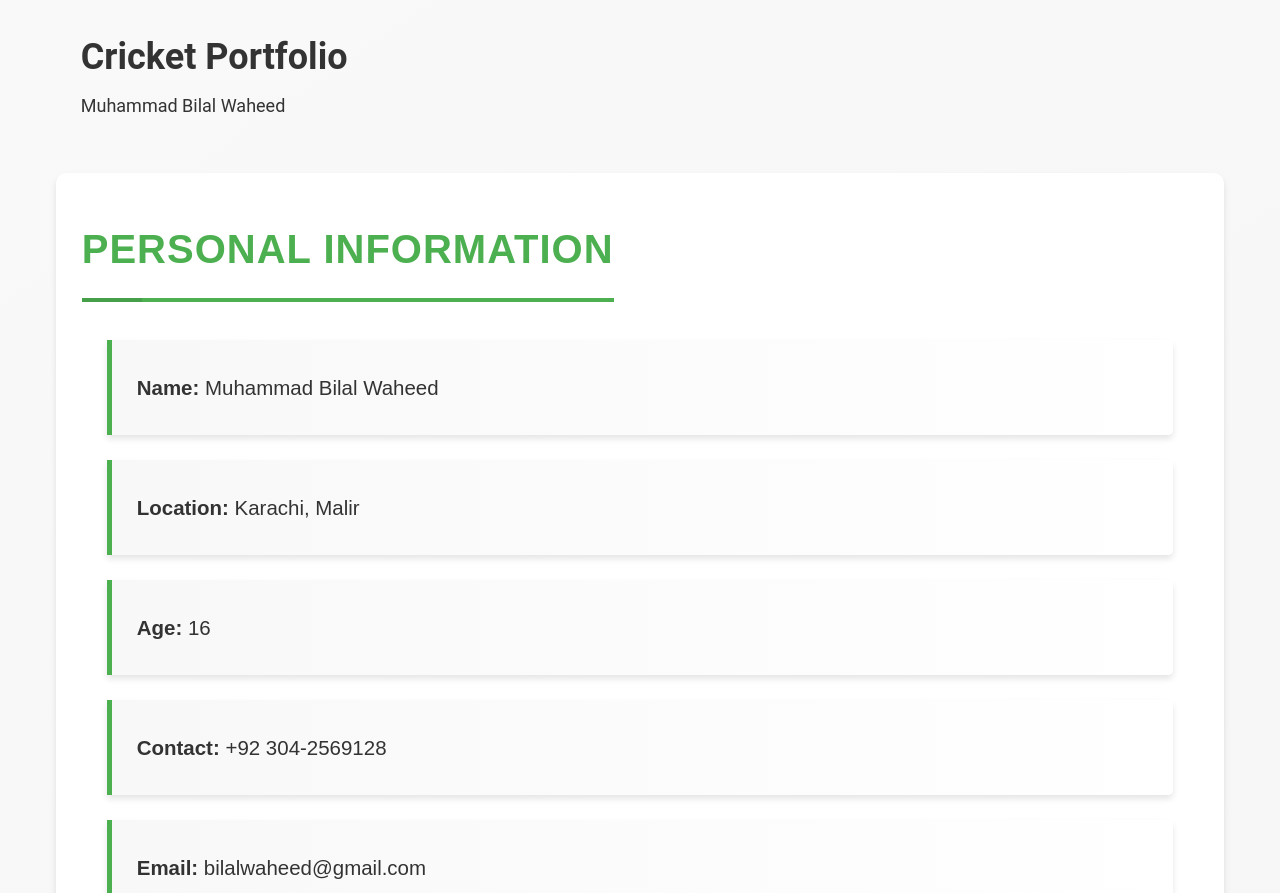
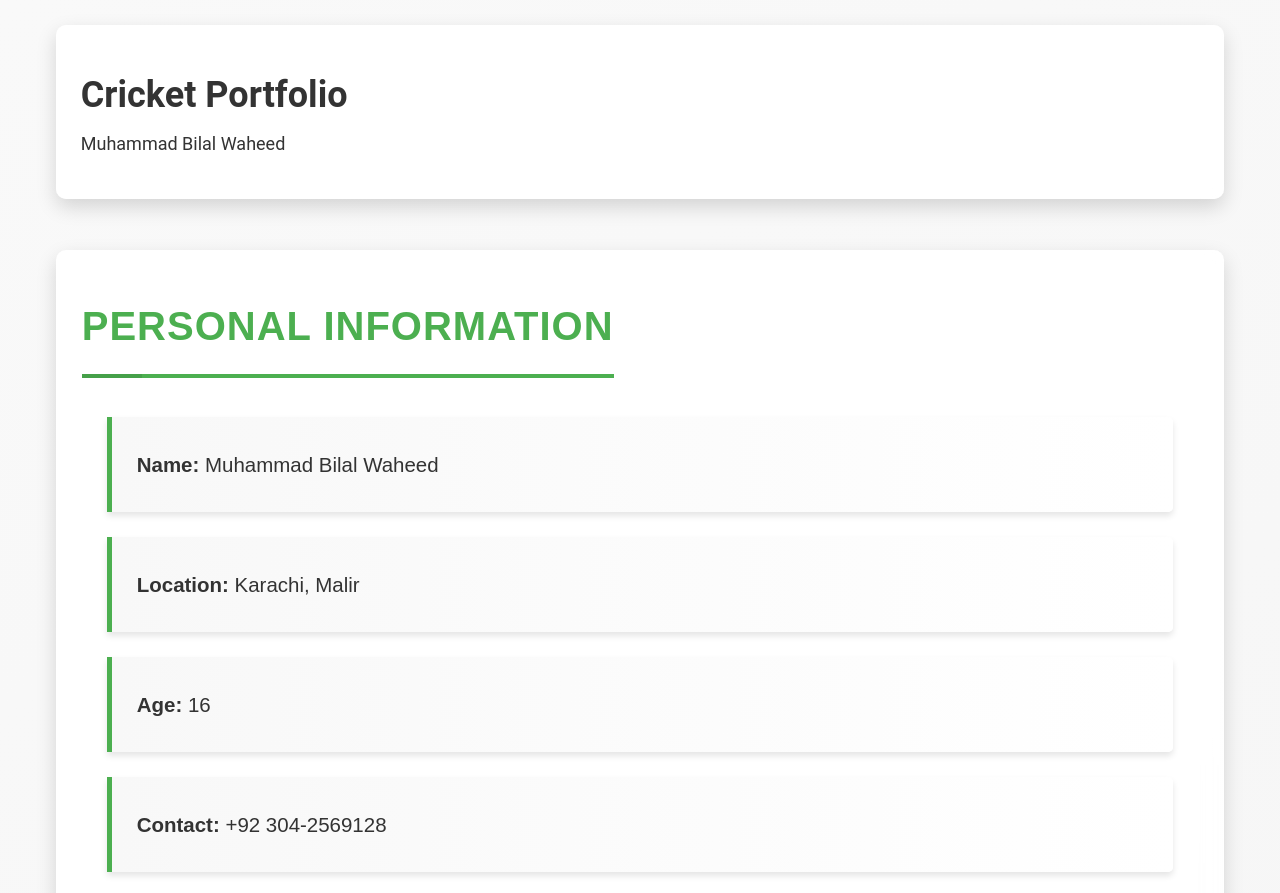
Before and after one commit to Muhibkhan999/Cricket-portfolio, a plain HTML site: page index.html in a window 1280 px wide. Shown: the top 893 px of the page. Drawn offline with Linux system fonts and the light colour scheme.

Commit message:
first commit

```diff
--- a/styles.css
+++ b/styles.css
@@ -12,7 +12,7 @@
     --text-color: #333;
     --bg-light: #f9f9f9;
     --bg-dark: #f0f0f0;
-    --transition: all 0.4s cubic-bezier(0.4, 0, 0.2, 1); /* Smoother transition */
+    --transition: all 0.4s cubic-bezier(0.4, 0, 0.2, 1);
     --shadow-sm: 0 4px 6px rgba(0, 0, 0, 0.1);
     --shadow-md: 0 8px 20px rgba(0, 0, 0, 0.15);
     --shadow-lg: 0 12px 28px rgba(0, 0, 0, 0.2);
@@ -44,6 +44,42 @@ body {
     width: min(95%, var(--max-width));
     margin-inline: auto;
     padding-inline: var(--spacing-sm);
+    padding-block: var(--spacing-md);
+    border-radius: var(--border-radius-md);
+    background: rgba(255, 255, 255, 0.9);
+    box-shadow: var(--shadow-md);
+    transition: var(--transition);
+    position: relative;
+    overflow: hidden;
+    backdrop-filter: blur(10px);
+}
+
+.container:hover {
+    background: rgba(255, 255, 255, 1);
+    box-shadow: var(--shadow-lg);
+    transform: scale(1.02);
+}
+
+.container::before {
+    content: '';
+    position: absolute;
+    inset: 0;
+    background: linear-gradient(145deg, rgba(76, 175, 80, 0.1), rgba(69, 160, 73, 0.15));
+    opacity: 0;
+    transition: var(--transition);
+    z-index: 1;
+}
+
+.container:hover::before {
+    opacity: 1;
+}
+
+@media (max-width: 768px) {
+    .container {
+        width: 100%;
+        padding-inline: var(--spacing-xs);
+        padding-block: var(--spacing-sm);
+    }
 }
 
 img {
@@ -51,7 +87,7 @@ img {
     height: auto;
     border-radius: var(--border-radius-lg);
     box-shadow: var(--shadow-md);
-    transition: transform 0.4s ease, box-shadow 0.4s ease, filter 0.4s ease; /* Smooth transform and shadow on hover */
+    transition: var(--transition);
     transform-origin: center;
     filter: brightness(1) contrast(1.05) saturate(1.1);
     cursor: pointer;
@@ -70,7 +106,7 @@ img:hover {
     border-radius: var(--border-radius-lg);
     margin: var(--spacing-md) 0;
     box-shadow: var(--shadow-sm);
-    transition: transform 0.4s ease, box-shadow 0.4s ease; /* Smooth scaling on hover */
+    transition: var(--transition);
 }
 
 .image-container::before {
@@ -79,7 +115,7 @@ img:hover {
     inset: 0;
     background: linear-gradient(60deg, rgba(76, 175, 80, 0.4), rgba(69, 160, 73, 0.4));
     opacity: 0;
-    transition: opacity 0.4s ease; /* Smooth fade-in effect */
+    transition: var(--transition);
     z-index: 1;
     backdrop-filter: blur(3px);
 }
@@ -91,7 +127,7 @@ img:hover {
 .image-container img {
     display: block;
     width: 100%;
-    transition: transform 0.6s cubic-bezier(0.4, 0, 0.2, 1); /* Smooth zoom effect */
+    transition: var(--transition);
 }
 
 .image-container:hover img {
@@ -104,7 +140,7 @@ section {
     background: white;
     border-radius: var(--border-radius-md);
     box-shadow: var(--shadow-sm);
-    transition: transform 0.4s ease, box-shadow 0.4s ease; /* Smooth transform on hover */
+    transition: var(--transition);
     position: relative;
     overflow: hidden;
     backdrop-filter: blur(10px);
@@ -126,7 +162,7 @@ section h2 {
     display: inline-block;
     text-transform: uppercase;
     letter-spacing: 1px;
-    transition: all 0.4s ease; /* Smooth transition for text color */
+    transition: var(--transition);
 }
 
 section h2::after {
@@ -137,7 +173,7 @@ section h2::after {
     width: 60px;
     height: 4px;
     background: var(--primary-dark);
-    transition: width 0.4s ease, background 0.4s ease; /* Smooth transition for underline */
+    transition: var(--transition);
 }
 
 section:hover h2::after {
@@ -159,7 +195,7 @@ ul li {
     padding: var(--spacing-sm);
     border-left: 5px solid var(--primary-color);
     background: linear-gradient(to right, #f8f8f8, white);
-    transition: transform 0.3s ease, box-shadow 0.3s ease; /* Smooth hover effects */
+    transition: var(--transition);
     position: relative;
     overflow: hidden;
     border-radius: 0 var(--border-radius-sm) var(--border-radius-sm) 0;
@@ -174,7 +210,7 @@ ul li::before {
     height: 100%;
     width: 0;
     background: linear-gradient(to right, rgba(76, 175, 80, 0.15), rgba(76, 175, 80, 0.05));
-    transition: width 0.4s ease; /* Smooth slide-in effect */
+    transition: var(--transition);
 }
 
 ul li:hover::before {
@@ -197,7 +233,7 @@ footer {
     position: relative;
     overflow: hidden;
     backdrop-filter: blur(10px);
-    transition: transform 0.3s ease, box-shadow 0.3s ease; /* Smooth transform and shadow */
+    transition: var(--transition);
 }
 
 footer::before {
@@ -206,7 +242,7 @@ footer::before {
     inset: 0;
     background: linear-gradient(60deg, rgba(255,255,255,0.2) 0%, rgba(255,255,255,0) 100%);
     transform: translateX(-100%);
-    transition: transform 0.4s ease; /* Smooth sliding effect */
+    transition: var(--transition);
 }
 
 footer:hover::before {
@@ -214,13 +250,14 @@ footer:hover::before {
 }
 
 footer:hover {
-    transform: translateY(-5px) scale(1.02); /* Smooth scale on hover */
+    transform: translateY(-5px) scale(1.02);
 }
 
 @media screen and (max-width: 768px) {
     .container {
         width: 98%;
         padding-inline: var(--spacing-xs);
+        grid-template-columns: 1fr;
     }
 
     ul {
@@ -250,7 +287,10 @@ footer:hover {
 }
 
 @supports (-webkit-backdrop-filter: none) or (backdrop-filter: none) {
-    body {
-        background: linear-gradient(145deg, var(--bg-light), var(--bg-dark));
+    .container,
+    section,
+    footer {
+        -webkit-backdrop-filter: blur(10px);
+        backdrop-filter: blur(10px);
     }
 }
```
